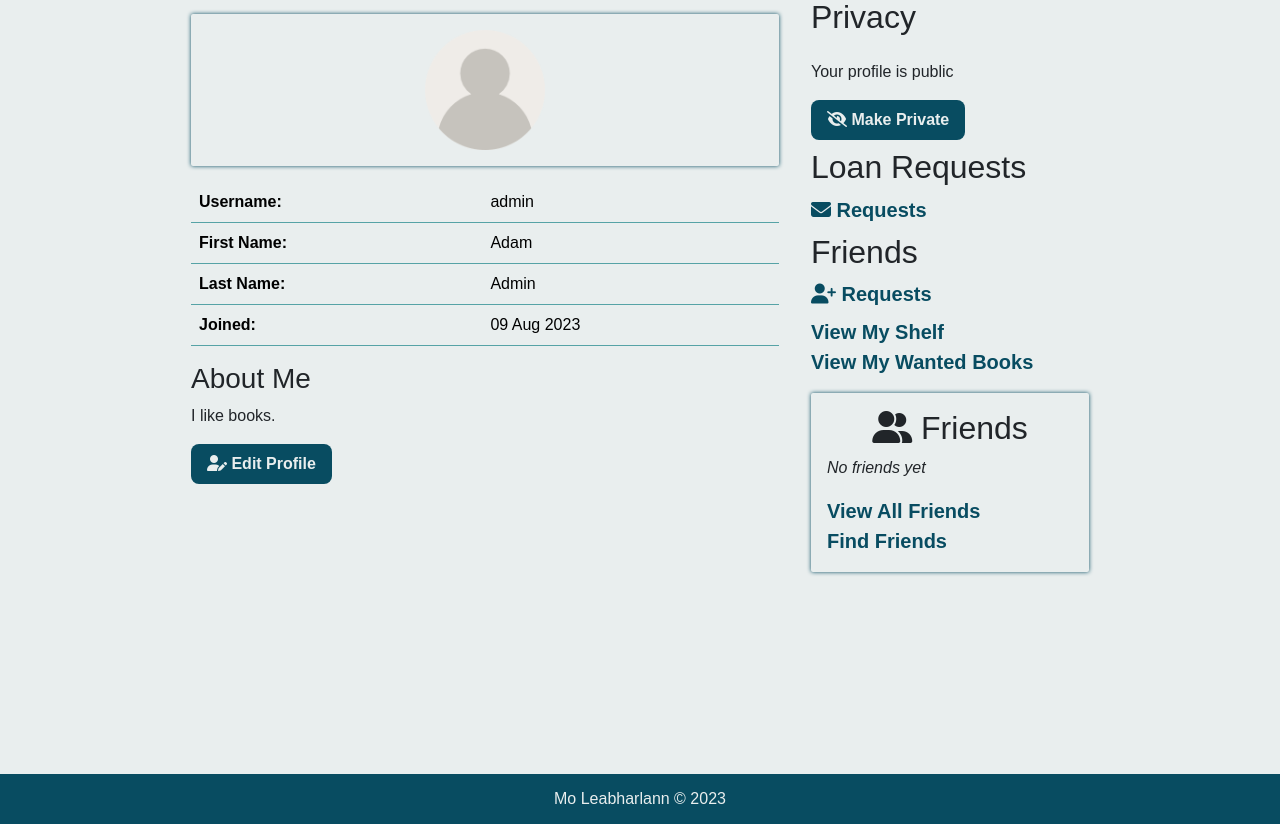
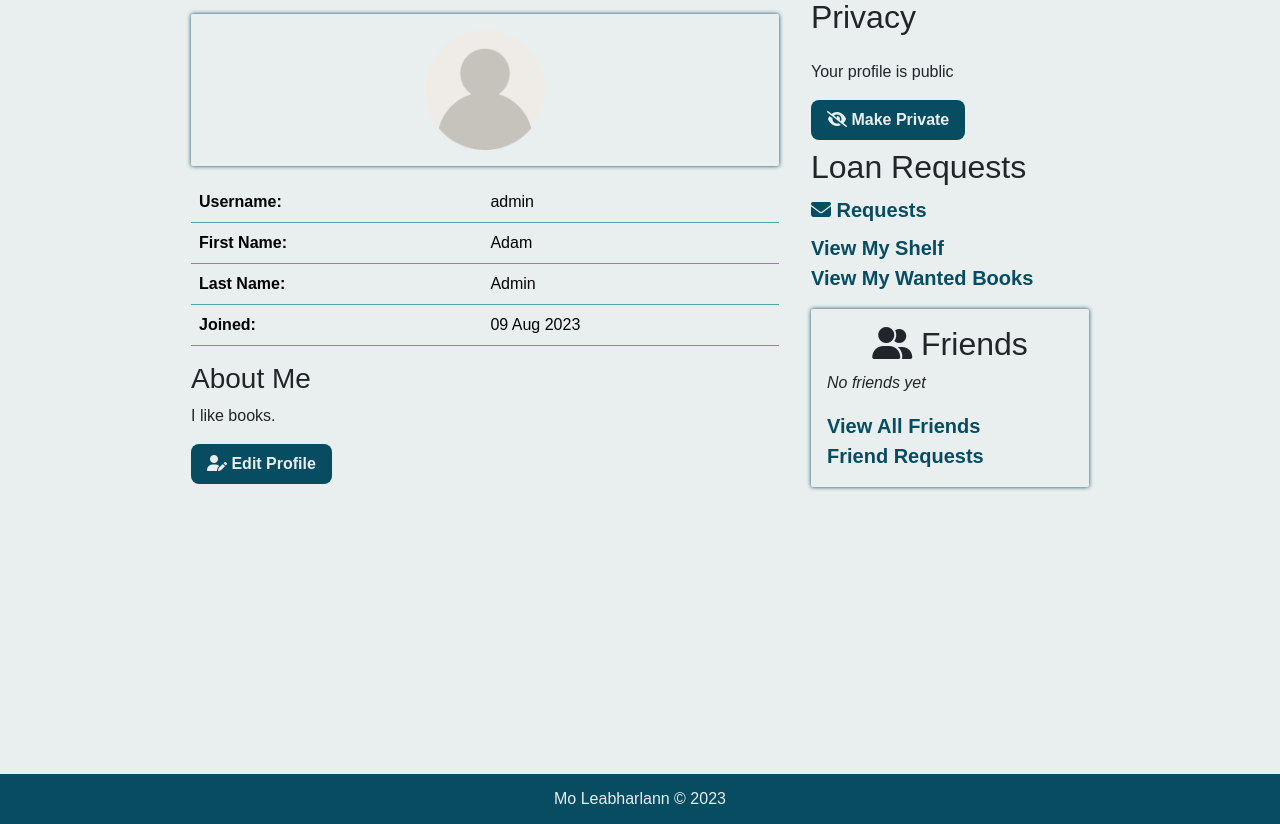
Before and after one commit to SJECollins/leabharlann, a Django app: page /profile/1/ in a window 1280 px wide. Shown: the part 158-982 px from the top of the page. Run offline with Django 4.2, Linux system fonts and the light colour scheme; a user stored in the database is signed in; data comes from the database, SQL or seed files in the repository; both versions use the stored data as it was after the commit; some libraries are stand-ins or nearby versions; some web fonts are replaced.

Commit message:
Restructure friends on profile

```diff
--- a/profiles/templates/profiles/profile.html
+++ b/profiles/templates/profiles/profile.html
@@ -101,10 +101,6 @@
                 <h2>Loan Requests</h2>
                 <a class="links" href="{% url 'sharing:request-list' %}"><i class="fa-solid fa-envelope"></i> Requests</a>
             </div>
-            <div class="mb-2">
-                <h2>Friends</h2>
-                <a class="links" href="{% url 'profiles:friend-list' %}"><i class="fa-solid fa-user-plus"></i> Requests</a>
-            </div>
             {% else %}
             <div class="mb-2">
                 {% if friend_request.accepted %}
@@ -149,15 +145,10 @@
                     <i>No friends yet</i>
                 </p>
                 {% endfor %}
-                <a href="#" class="links">View All Friends</a> <!-- Link to list of friends --> <!-- Also want a way to send a friend request -->
+                <a href="{% url 'profiles:friend-list' profile.user.id %}" class="links">View All Friends</a> <!-- Link to list of friends --> <!-- Also want a way to send a friend request -->
                 {% if user == profile.user %}
-                <a href="#" class="links">Find Friends</a> <!-- Link to list of friends --> <!-- Also want a way to send a friend request -->
-                {% else %}
-                <a href="#" class="links">Send {{profile.user}} A Friend Request</a>
+                <a href="{% url 'profiles:friend-request-list' %}" class="links">Friend Requests</a>
                 {% endif %}
-            <!-- Short list of user's friends??? By most recently added? -->
-            <!-- Link to list of friends -->
-            <!-- Also want a way to send a friend request -->
             </div>
         </div>
     </div>
--- a/profiles/urls.py
+++ b/profiles/urls.py
@@ -12,7 +12,7 @@ urlpatterns = [
         views.toggle_private,
         name="toggle-profile-private",
     ),
-    path("friend-list/", views.friend_list, name="friend-list"),
+    path("friend-list/<int:pk>/", views.friend_list, name="friend-list"),
     path(
         "send-friend-request/<int:pk>/",
         views.send_friend_request,
--- a/profiles/views.py
+++ b/profiles/views.py
@@ -71,12 +71,12 @@ def toggle_private(request, pk):
     return redirect("profiles:profile-detail", pk=profile.pk)
 
 
-def friend_list(request):
+def friend_list(request, pk):
     """
     View function for listing all friends.
     Returns the friends of the current user.
     """
-    profile = Profile.objects.get(user=request.user)
+    profile = Profile.objects.get(user=pk)
     friends = profile.friends.all()
     context = {"friends": friends}
     return render(request, "profiles/friend-list.html", context)
@@ -103,9 +103,9 @@ def friend_requests(request):
     View function for listing all friend requests.
     Returns the friend requests of the current user.
     """
-    friend_requests = FriendRequest.objects.filter(to_user=request.user)
+    friend_requests = FriendRequest.objects.filter(to_user=request.user, accepted=False)
     context = {"friend_requests": friend_requests}
-    return render(request, "profiles/friend-requests.html", context)
+    return render(request, "profiles/friend-request-list.html", context)
 
 
 def accept_friend_request(request, pk):
--- a/sharing/views.py
+++ b/sharing/views.py
@@ -276,6 +276,7 @@ def request_received_list(request):
 
     context = {
         "request_title": request_title,
+        "request_url": "sharing:request-list",
         "current_filterkey": current_filterkey,
         "page_obj": page_obj,
         "requests_count": requests_count,
```
Also changed, not shown: sharing/templates/sharing/request-list.html (+2 -8 lines), db.sqlite3, profiles/migrations/0002_friendrequest.py (added).
